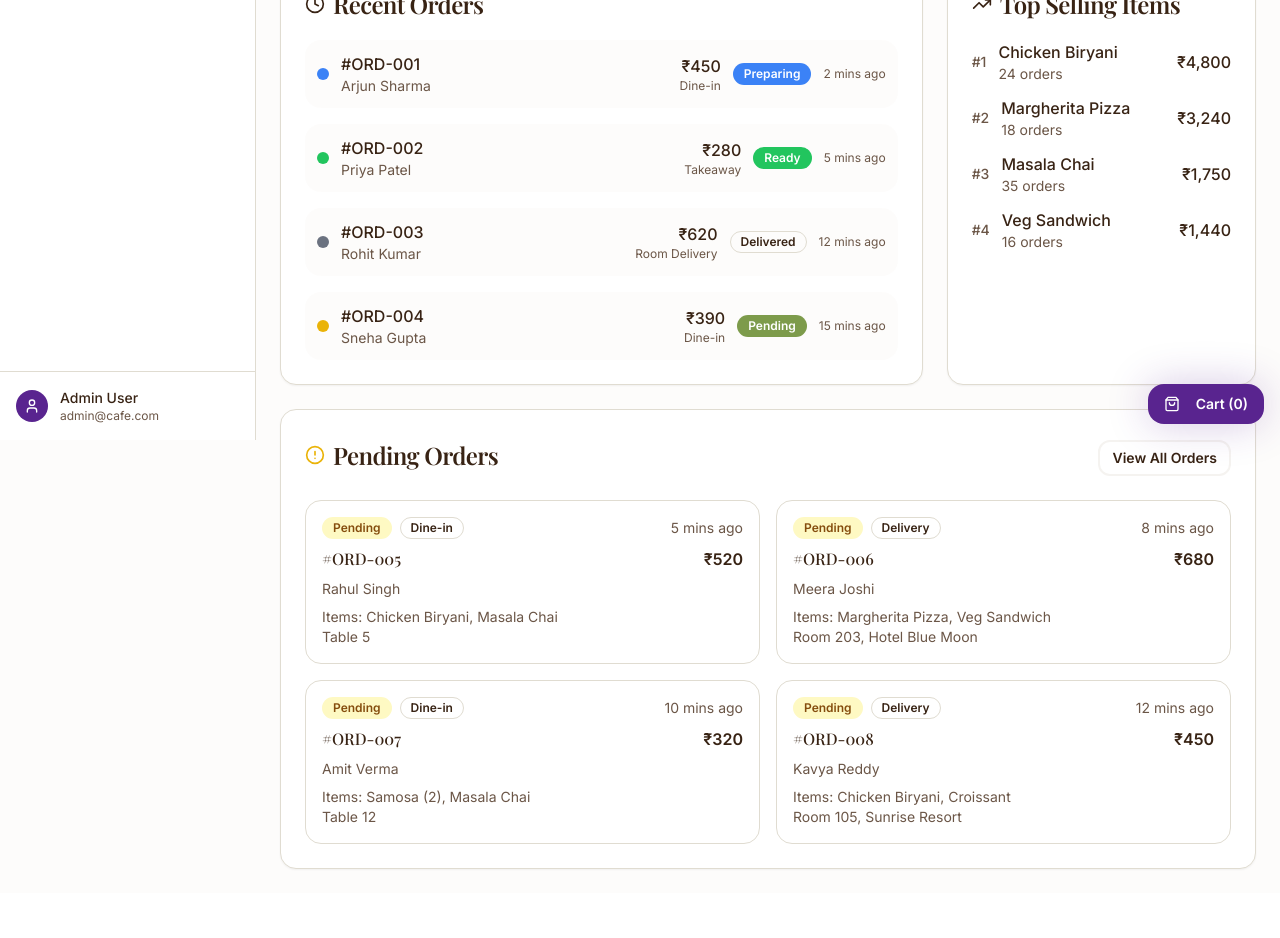
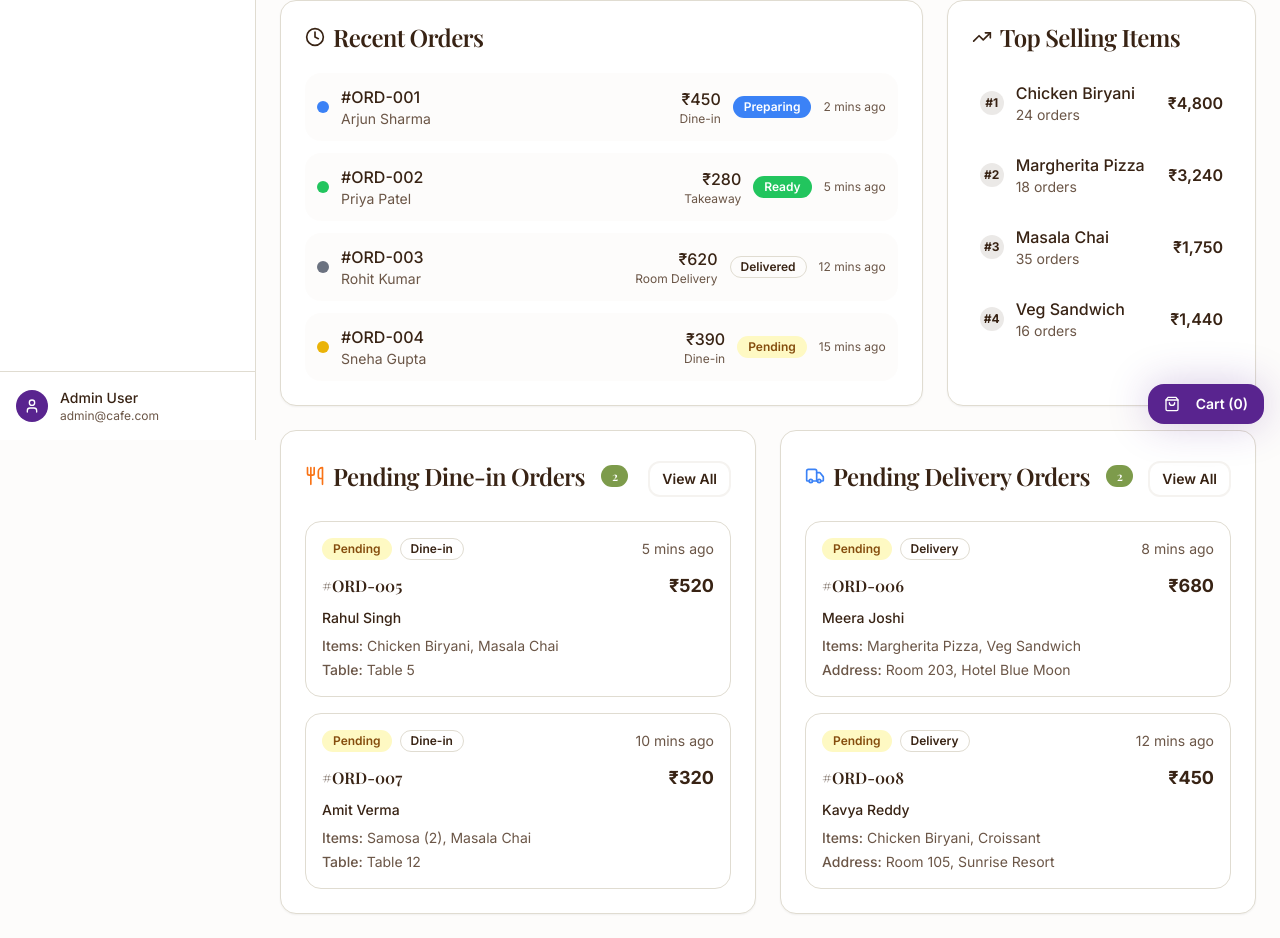
Before and after one commit to garixxz/cafeadmin, a React (Vite) app: page /admin in a window 1280 px wide. Shown: the part 360-1298 px from the top of the page. Before the commit the page ends 1253 px from the top, so only its background shows below. Built offline with nearby package versions, Linux system fonts and the light colour scheme.

Commit message:
Add pending order columns to dashboard
Add dine-in and delivery pending order columns to the admin dashboard and perform a deep code review for errors.

```diff
--- a/src/index.css
+++ b/src/index.css
@@ -195,6 +195,17 @@
     to { transform: translateY(0); opacity: 1; }
   }
 
+  @keyframes fade-in {
+    0% {
+      opacity: 0;
+      transform: translateY(10px);
+    }
+    100% {
+      opacity: 1;
+      transform: translateY(0);
+    }
+  }
+
   .animate-float {
     animation: float 3s ease-in-out infinite;
   }
@@ -206,4 +217,8 @@
   .animate-slide-up {
     animation: slide-up 0.5s ease-out;
   }
+
+  .animate-fade-in {
+    animation: fade-in 0.6s ease-out forwards;
+  }
 }
--- a/src/pages/admin/Dashboard.tsx
+++ b/src/pages/admin/Dashboard.tsx
@@ -2,8 +2,9 @@ import { Card, CardContent, CardHeader, CardTitle } from "@/components/ui/card";
 import { Badge } from "@/components/ui/badge";
 import { Progress } from "@/components/ui/progress";
 import { Button } from "@/components/ui/button";
-import { ArrowUp, ArrowDown, DollarSign, ShoppingCart, Users, TrendingUp, Clock, CheckCircle, AlertCircle } from "lucide-react";
+import { ArrowUp, ArrowDown, DollarSign, ShoppingCart, Users, TrendingUp, Clock, CheckCircle, AlertCircle, Utensils, Truck } from "lucide-react";
 import { useNavigate } from "react-router-dom";
+import { useMemo } from "react";
 const stats = [{
   name: "Today's Revenue",
   value: "₹12,450",
@@ -121,6 +122,14 @@ const pendingOrders = [
 
 export function Dashboard() {
   const navigate = useNavigate();
+
+  // Separate pending orders by type
+  const { dineInOrders, deliveryOrders } = useMemo(() => {
+    const dineIn = pendingOrders.filter(order => order.type === 'dine-in');
+    const delivery = pendingOrders.filter(order => order.type === 'delivery');
+    return { dineInOrders: dineIn, deliveryOrders: delivery };
+  }, []);
+
   const getStatusColor = (status: string) => {
     switch (status) {
       case "pending":
@@ -135,14 +144,15 @@ export function Dashboard() {
         return "bg-gray-500";
     }
   };
+
   const getStatusBadge = (status: string) => {
     switch (status) {
       case "pending":
-        return <Badge variant="secondary">Pending</Badge>;
+        return <Badge variant="secondary" className="bg-yellow-100 text-yellow-800 dark:bg-yellow-900 dark:text-yellow-100">Pending</Badge>;
       case "preparing":
-        return <Badge className="bg-blue-500 hover:bg-blue-600">Preparing</Badge>;
+        return <Badge className="bg-blue-500 hover:bg-blue-600 text-white">Preparing</Badge>;
       case "ready":
-        return <Badge className="bg-green-500 hover:bg-green-600">Ready</Badge>;
+        return <Badge className="bg-green-500 hover:bg-green-600 text-white">Ready</Badge>;
       case "delivered":
         return <Badge variant="outline">Delivered</Badge>;
       default:
@@ -154,10 +164,54 @@ export function Dashboard() {
     navigate('/admin/orders', { state: { highlightOrder: orderId } });
   };
 
-  return <div className="space-y-6">
+  const PendingOrderCard = ({ order }: { order: any }) => (
+    <div
+      className="p-4 border rounded-lg hover:bg-muted/30 cursor-pointer transition-all duration-200 hover:shadow-md animate-fade-in"
+      onClick={() => handleOrderClick(order.id)}
+    >
+      <div className="flex items-center justify-between mb-3">
+        <div className="flex items-center gap-2">
+          {getStatusBadge(order.status)}
+          <Badge variant="outline" className="text-xs">
+            {order.type === 'dine-in' ? 'Dine-in' : 'Delivery'}
+          </Badge>
+        </div>
+        <span className="text-sm text-muted-foreground">{order.time}</span>
+      </div>
+
+      <div className="space-y-2">
+        <div className="flex items-center justify-between">
+          <h4 className="font-semibold text-primary">{order.id}</h4>
+          <span className="font-bold text-lg">{order.amount}</span>
+        </div>
+
+        <p className="text-sm font-medium">{order.customer}</p>
+
+        <div className="text-sm space-y-1">
+          <p className="text-muted-foreground">
+            <span className="font-medium">Items:</span> {order.items.join(", ")}
+          </p>
+          {order.type === 'dine-in' ? (
+            <p className="text-muted-foreground">
+              <span className="font-medium">Table:</span> {order.tableNumber}
+            </p>
+          ) : (
+            <p className="text-muted-foreground">
+              <span className="font-medium">Address:</span> {order.deliveryAddress}
+            </p>
+          )}
+        </div>
+      </div>
+    </div>
+  );
+
+  return (
+    <div className="space-y-6 animate-fade-in">
       {/* Page Header */}
-      <div>
-        <h1 className="text-3xl font-playfair font-semibold">Dashboard</h1>
+      <div className="border-b border-border pb-4">
+        <h1 className="text-3xl font-playfair font-semibold bg-gradient-to-r from-primary to-accent bg-clip-text text-transparent">
+          Dashboard
+        </h1>
         <p className="text-muted-foreground mt-1">
           Welcome back! Here's what's happening at your café today.
         </p>
@@ -165,38 +219,52 @@ export function Dashboard() {
 
       {/* Stats Grid */}
       <div className="grid gap-4 md:grid-cols-2 lg:grid-cols-4">
-        {stats.map(stat => <Card key={stat.name} className="hover:shadow-soft transition-shadow">
+        {stats.map((stat, index) => (
+          <Card key={stat.name} className="hover:shadow-soft transition-all duration-200 hover:scale-105 animate-fade-in" style={{ animationDelay: `${index * 100}ms` }}>
             <CardHeader className="flex flex-row items-center justify-between space-y-0 pb-2">
               <CardTitle className="text-sm font-medium text-muted-foreground">
                 {stat.name}
               </CardTitle>
-              <stat.icon className="h-4 w-4 text-muted-foreground" />
+              <div className="h-8 w-8 rounded-lg bg-primary/10 flex items-center justify-center">
+                <stat.icon className="h-4 w-4 text-primary" />
+              </div>
             </CardHeader>
             <CardContent>
               <div className="text-2xl font-bold">{stat.value}</div>
-              <div className="flex items-center text-xs">
-                {stat.changeType === "positive" ? <ArrowUp className="h-3 w-3 text-green-500 mr-1" /> : <ArrowDown className="h-3 w-3 text-red-500 mr-1" />}
+              <div className="flex items-center text-xs mt-1">
+                {stat.changeType === "positive" ? (
+                  <ArrowUp className="h-3 w-3 text-green-500 mr-1" />
+                ) : (
+                  <ArrowDown className="h-3 w-3 text-red-500 mr-1" />
+                )}
                 <span className={stat.changeType === "positive" ? "text-green-500" : "text-red-500"}>
                   {stat.change}
                 </span>
                 <span className="text-muted-foreground ml-1">from yesterday</span>
               </div>
             </CardContent>
-          </Card>)}
+          </Card>
+        ))}
       </div>
 
       <div className="grid gap-6 lg:grid-cols-3">
         {/* Recent Orders */}
-        <Card className="lg:col-span-2">
+        <Card className="lg:col-span-2 animate-fade-in">
           <CardHeader>
             <CardTitle className="flex items-center gap-2">
-              <Clock className="h-5 w-5" />
+              <Clock className="h-5 w-5 text-primary" />
               Recent Orders
             </CardTitle>
           </CardHeader>
           <CardContent>
-            <div className="space-y-4">
-              {recentOrders.map(order => <div key={order.id} className="flex items-center justify-between p-3 bg-muted/30 rounded-lg">
+            <div className="space-y-3">
+              {recentOrders.map((order, index) => (
+                <div
+                  key={order.id}
+                  className="flex items-center justify-between p-3 bg-muted/30 rounded-lg hover:bg-muted/50 transition-colors cursor-pointer animate-fade-in"
+                  style={{ animationDelay: `${index * 50}ms` }}
+                  onClick={() => handleOrderClick(order.id)}
+                >
                   <div className="flex items-center gap-3">
                     <div className={`w-3 h-3 rounded-full ${getStatusColor(order.status)}`} />
                     <div>
@@ -212,31 +280,38 @@ export function Dashboard() {
                     {getStatusBadge(order.status)}
                     <span className="text-xs text-muted-foreground">{order.time}</span>
                   </div>
-                </div>)}
+                </div>
+              ))}
             </div>
           </CardContent>
         </Card>
 
         {/* Top Selling Items */}
-        <Card>
+        <Card className="animate-fade-in">
           <CardHeader>
             <CardTitle className="flex items-center gap-2">
-              <TrendingUp className="h-5 w-5" />
+              <TrendingUp className="h-5 w-5 text-primary" />
               Top Selling Items
             </CardTitle>
           </CardHeader>
           <CardContent>
             <div className="space-y-3">
               {topItems.map((item, index) => (
-                <div key={item.name} className="flex items-center justify-between">
+                <div
+                  key={item.name}
+                  className="flex items-center justify-between hover:bg-muted/30 p-2 rounded-lg transition-colors animate-fade-in"
+                  style={{ animationDelay: `${index * 100}ms` }}
+                >
                   <div className="flex items-center gap-3">
-                    <span className="text-sm font-medium text-muted-foreground">#{index + 1}</span>
+                    <div className="w-6 h-6 rounded-full bg-primary/10 flex items-center justify-center">
+                      <span className="text-xs font-bold text-primary">#{index + 1}</span>
+                    </div>
                     <div>
                       <p className="font-medium">{item.name}</p>
                       <p className="text-sm text-muted-foreground">{item.orders} orders</p>
                     </div>
                   </div>
-                  <span className="font-medium">{item.revenue}</span>
+                  <span className="font-semibold text-primary">{item.revenue}</span>
                 </div>
               ))}
             </div>
@@ -244,62 +319,80 @@ export function Dashboard() {
         </Card>
       </div>
 
-      {/* Pending Orders Section */}
-      <Card>
+      {/* Pending Orders Section - Two Columns */}
+      <div className="grid gap-6 lg:grid-cols-2">
+        {/* Dine-in Orders */}
+        <Card className="animate-fade-in">
           <CardHeader className="flex flex-row items-center justify-between">
             <CardTitle className="flex items-center gap-2">
-            <AlertCircle className="h-5 w-5 text-yellow-500" />
-            Pending Orders
+              <Utensils className="h-5 w-5 text-orange-500" />
+              Pending Dine-in Orders
+              <Badge variant="secondary" className="ml-2">
+                {dineInOrders.length}
+              </Badge>
             </CardTitle>
             <Button
               variant="outline"
               size="sm"
-            onClick={() => navigate('/admin/orders')}
+              onClick={() => navigate('/admin/orders?filter=dine-in')}
             >
-            View All Orders
+              View All
             </Button>
           </CardHeader>
           <CardContent>
-          <div className="grid gap-4 md:grid-cols-2">
-            {pendingOrders.map(order => (
-              <div
-                key={order.id}
-                className="p-4 border rounded-lg hover:bg-muted/30 cursor-pointer transition-colors"
-                onClick={() => handleOrderClick(order.id)}
-              >
-                <div className="flex items-center justify-between mb-2">
-                  <div className="flex items-center gap-2">
-                    <Badge variant="secondary" className="bg-yellow-100 text-yellow-800">
-                      Pending
-                    </Badge>
-                    <Badge variant="outline" className="text-xs">
-                      {order.type === 'dine-in' ? 'Dine-in' : 'Delivery'}
-                    </Badge>
+            {dineInOrders.length === 0 ? (
+              <div className="text-center py-8 text-muted-foreground">
+                <Utensils className="h-12 w-12 mx-auto mb-3 opacity-50" />
+                <p>No pending dine-in orders</p>
               </div>
-                  <span className="text-sm text-muted-foreground">{order.time}</span>
-                </div>
-
-                <div className="space-y-2">
-                  <div className="flex items-center justify-between">
-                    <h4 className="font-medium">{order.id}</h4>
-                    <span className="font-semibold">{order.amount}</span>
-                  </div>
-
-                  <p className="text-sm text-muted-foreground">{order.customer}</p>
-
-                  <div className="text-sm">
-                    <p className="text-muted-foreground">Items: {order.items.join(", ")}</p>
-                    {order.type === 'dine-in' ? (
-                      <p className="text-muted-foreground">{order.tableNumber}</p>
             ) : (
-                      <p className="text-muted-foreground">{order.deliveryAddress}</p>
-                    )}
-                  </div>
-                </div>
+              <div className="space-y-4">
+                {dineInOrders.map((order, index) => (
+                  <div key={order.id} style={{ animationDelay: `${index * 100}ms` }}>
+                    <PendingOrderCard order={order} />
                   </div>
                 ))}
               </div>
+            )}
           </CardContent>
         </Card>
-    </div>;
+
+        {/* Delivery Orders */}
+        <Card className="animate-fade-in">
+          <CardHeader className="flex flex-row items-center justify-between">
+            <CardTitle className="flex items-center gap-2">
+              <Truck className="h-5 w-5 text-blue-500" />
+              Pending Delivery Orders
+              <Badge variant="secondary" className="ml-2">
+                {deliveryOrders.length}
+              </Badge>
+            </CardTitle>
+            <Button
+              variant="outline"
+              size="sm"
+              onClick={() => navigate('/admin/orders?filter=delivery')}
+            >
+              View All
+            </Button>
+          </CardHeader>
+          <CardContent>
+            {deliveryOrders.length === 0 ? (
+              <div className="text-center py-8 text-muted-foreground">
+                <Truck className="h-12 w-12 mx-auto mb-3 opacity-50" />
+                <p>No pending delivery orders</p>
+              </div>
+            ) : (
+              <div className="space-y-4">
+                {deliveryOrders.map((order, index) => (
+                  <div key={order.id} style={{ animationDelay: `${index * 100}ms` }}>
+                    <PendingOrderCard order={order} />
+                  </div>
+                ))}
+              </div>
+            )}
+          </CardContent>
+        </Card>
+      </div>
+    </div>
+  );
 }
```
Lines whose indentation alone changed are shown as unchanged.
